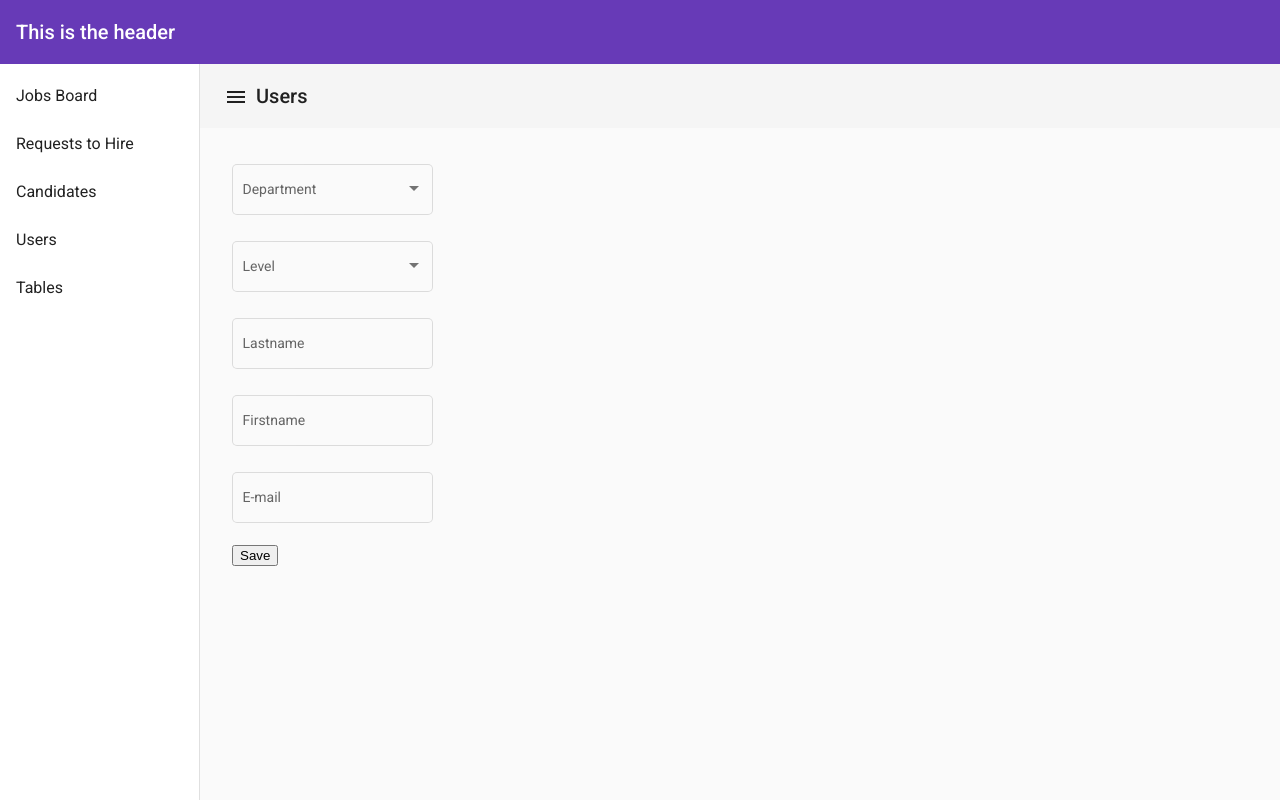
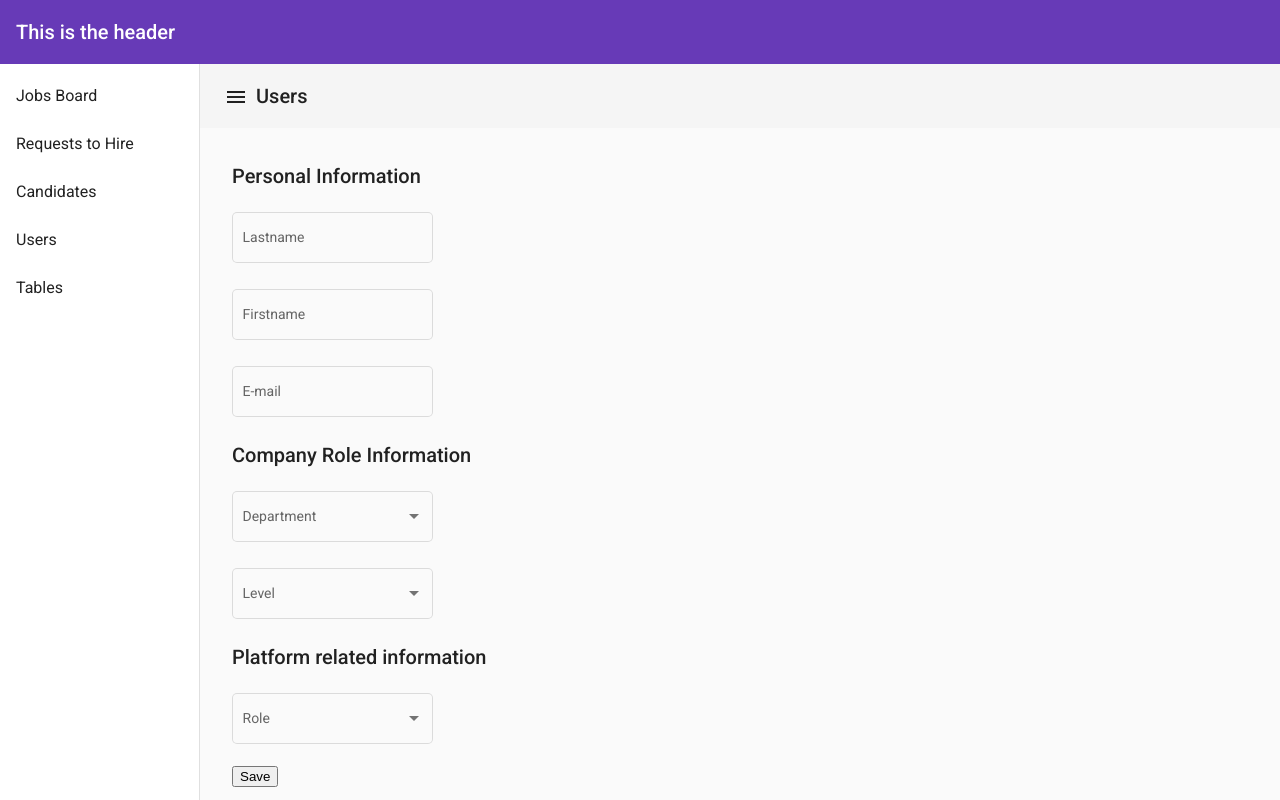
Before and after one commit to lanzoninicola/angular-hr-material, an Angular app: page /users/list in a window 1280 px wide. Both pictures are taken after a click on the element "Graham". Built offline with nearby package versions, Linux system fonts and the light colour scheme; data requests are answered from the project's data file.

Commit message:
Working on changes

```diff
--- a/src/app/dynamic-form/components/dynamic-form-group/dynamic-form-group.component.ts
+++ b/src/app/dynamic-form/components/dynamic-form-group/dynamic-form-group.component.ts
@@ -1,25 +1,39 @@
 import { Component, Input, OnInit } from '@angular/core';
+import {
+  FormControlConfiguration,
+  FormGroupConfiguration,
+} from '../../types/dynamic-form.types';
 
 @Component({
   selector: 'ahr-dynamic-form-group',
   template: `
     <div class="form-group">
-      <ng-content *dynamicFields="controlsConfig"> </ng-content>
+      <h2 class="form-group-title">{{ title }}</h2>
+      <ng-content *dynamicFields="childrenControls; parentGroupName: name">
+      </ng-content>
     </div>
   `,
   styleUrls: ['./dynamic-form-group.component.scss'],
 })
 export class DynamicFormGroupComponent implements OnInit {
   @Input()
-  groupConfig: { [key: string]: any } = {};
+  viewConfig: {
+    key: FormGroupConfiguration;
+    value: FormControlConfiguration[];
+  } = {
+    key: { key: '', title: '' },
+    value: [],
+  };
 
   name: string = '';
-  controlsConfig: any[] = [];
+  title: string = '';
+  childrenControls: FormControlConfiguration[] = [];
 
   constructor() {}
 
   ngOnInit(): void {
-    this.name = this.groupConfig['key'];
-    this.controlsConfig = this.groupConfig['value'];
+    this.name = this.viewConfig['key']['key'];
+    this.title = this.viewConfig['key']['title'];
+    this.childrenControls = this.viewConfig['value'];
   }
 }
--- a/src/app/dynamic-form/components/dynamic-form/dynamic-form.component.ts
+++ b/src/app/dynamic-form/components/dynamic-form/dynamic-form.component.ts
@@ -2,14 +2,14 @@ import { Component, Input, OnInit } from '@angular/core';
 import { FormGroup } from '@angular/forms';
 import { DynamicFormBuilderService } from '../../services/dynamic-form-builder.service';
 import { FormViewTemplateService } from '../../services/form-view-template.service';
-import { TemplateObjectLiteral } from '../../types/template.types';
+import { TemplateMap, TemplateObjectLiteral } from '../../types/template.types';
 
 @Component({
   selector: 'ahr-dynamic-form',
   template: `
-    <form [formGroup]="formModel">
-      <div *ngFor="let groupConfig of formTemplate | keyvalue">
-        <ahr-dynamic-form-group [groupConfig]="groupConfig">
+    <form [formGroup]="model">
+      <div *ngFor="let groupViewConfig of viewConfig | keyvalue">
+        <ahr-dynamic-form-group [viewConfig]="groupViewConfig">
         </ahr-dynamic-form-group>
       </div>
     </form>
@@ -17,18 +17,20 @@ import { TemplateObjectLiteral } from '../../types/template.types';
   styleUrls: ['./dynamic-form.component.scss'],
 })
 export class DynamicFormComponent implements OnInit {
-  formModel: FormGroup;
+  model: FormGroup;
 
-  formTemplate: TemplateObjectLiteral;
+  viewConfig: TemplateMap;
 
   constructor(
     private formViewTemplate: FormViewTemplateService,
     private dynamicFormBuilder: DynamicFormBuilderService
   ) {
-    this.formModel = this.dynamicFormBuilder.getMainFormGroupModel();
-    this.formTemplate = this.formViewTemplate.getTemplate({
-      format: 'literal',
-    });
+    this.model = this.dynamicFormBuilder.getMainFormGroupModel();
+    this.viewConfig = this.formViewTemplate.getTemplate({
+      format: 'map',
+    }) as TemplateMap;
+
+    console.log(this.viewConfig);
   }
 
   ngOnInit(): void {}
--- a/src/app/dynamic-form/components/form-input/form-input.component.ts
+++ b/src/app/dynamic-form/components/form-input/form-input.component.ts
@@ -24,16 +24,19 @@ import { DynamicFormBuilderService } from '../../services/dynamic-form-builder.s
   styleUrls: ['./form-input.component.scss'],
 })
 export class FormInputComponent implements OnInit {
+  /**
+   * Inputs from directive: DynamicFields
+   */
   controlConfig: { [key: string]: any } = {};
+  parentGroupName: string;
 
   parentFormGroupModel: FormGroup;
 
-  constructor(private dynamicformbuilder: DynamicFormBuilderService) {}
+  constructor(private dynamicFormBuilder: DynamicFormBuilderService) {}
 
   ngOnInit(): void {
-    this.parentFormGroupModel = this.dynamicformbuilder.getFormGroup(
-      this.controlConfig['parentGroupName']
+    this.parentFormGroupModel = this.dynamicFormBuilder.getFormGroup(
+      this.parentGroupName
     );
   }
 }
-// TODO: build an interface for SELECT view config
--- a/src/app/dynamic-form/components/form-select/form-select.component.ts
+++ b/src/app/dynamic-form/components/form-select/form-select.component.ts
@@ -13,6 +13,7 @@ import { DynamicFormBuilderService } from '../../services/dynamic-form-builder.s
 })
 export class FormSelectComponent implements OnInit, OnDestroy {
   controlConfig: { [key: string]: any } = {};
+  parentGroupName: string;
 
   parentFormGroupModel: FormGroup;
 
@@ -23,13 +24,13 @@ export class FormSelectComponent implements OnInit, OnDestroy {
   >([]);
 
   constructor(
-    private dynamicformbuilder: DynamicFormBuilderService,
+    private dynamicFormBuilder: DynamicFormBuilderService,
     private picklist: PicklistService
   ) {}
 
   ngOnInit(): void {
-    this.parentFormGroupModel = this.dynamicformbuilder.getFormGroup(
-      this.controlConfig['parentGroupName']
+    this.parentFormGroupModel = this.dynamicFormBuilder.getFormGroup(
+      this.parentGroupName
     );
     this._options();
   }
--- a/src/app/dynamic-form/directives/dynamic-fields.directive.ts
+++ b/src/app/dynamic-form/directives/dynamic-fields.directive.ts
@@ -26,6 +26,9 @@ export class DynamicFieldsDirective implements OnInit {
   @Input('dynamicFields')
   controlsConfig: any[];
 
+  @Input()
+  dynamicFieldsParentGroupName: string;
+
   component: ComponentRef<any>;
 
   constructor(private container: ViewContainerRef) {}
@@ -38,9 +41,12 @@ export class DynamicFieldsDirective implements OnInit {
         throw 'DynamicFieldsDirective: Component template not found.';
       }
 
+      console.log(this.dynamicFieldsParentGroupName);
+
       this.component = this.container.createComponent(componentToRender);
       this.component.instance.controlConfig = config;
-      // this.component.instance.group = this.group;
+      this.component.instance.parentGroupName =
+        this.dynamicFieldsParentGroupName;
     });
   }
 }
--- a/src/app/dynamic-form/types/field.ts
+++ /dev/null
@@ -1,2 +0,0 @@
-export interface Field {
-}
--- a/src/app/users/components/user-edit/user-edit.component.ts
+++ b/src/app/users/components/user-edit/user-edit.component.ts
@@ -20,7 +20,7 @@ export class UserEditComponent implements OnInit {
     private dynamicFormBuilder: DynamicFormBuilderService
   ) {
     this.formViewTemplate.addGroup(
-      { key: 'personalInfo', title: 'Persona Information' },
+      { key: 'personalInfo', title: 'Personal Information' },
       [
         {
           type: 'input',
@@ -72,19 +72,19 @@ export class UserEditComponent implements OnInit {
       ]
     );
 
-    // this.formViewTemplate.addGroup(
-    //   { key: 'platformInfo', title: 'Platform related information' },
-    //   [
-    //     {
-    //       key: 'platformRoles',
-    //       type: 'select',
-    //       label: 'Role',
-    //       placeholder: '',
-    //       whatToSelect: 'role',
-    //       selectOptions: [] as string[],
-    //     },
-    //   ]
-    // );
+    this.formViewTemplate.addGroup(
+      { key: 'platformInfo', title: 'Platform related information' },
+      [
+        {
+          key: 'platformRoles',
+          type: 'select',
+          label: 'Role',
+          placeholder: '',
+          whatToSelect: 'role',
+          selectOptions: [] as string[],
+        },
+      ]
+    );
 
     this.userEditForm = this.dynamicFormBuilder.buildModel();
   }
```
